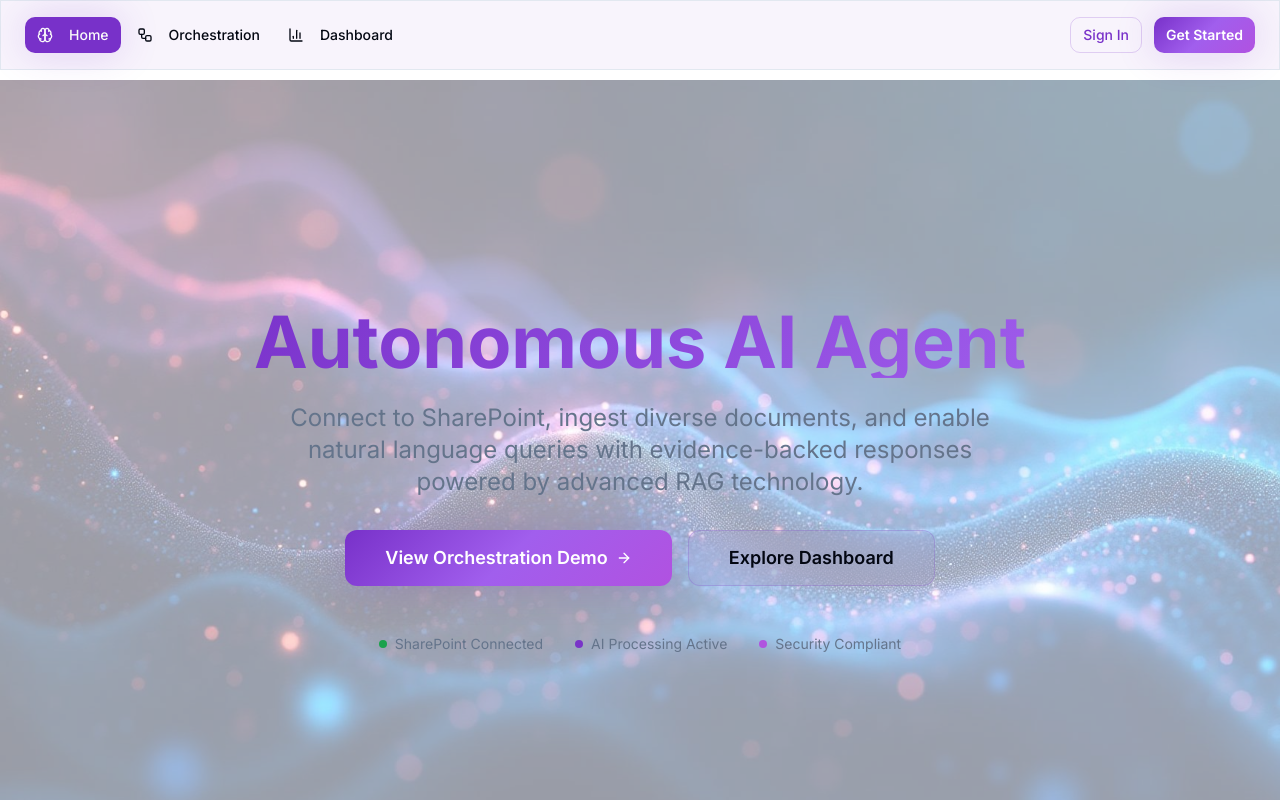
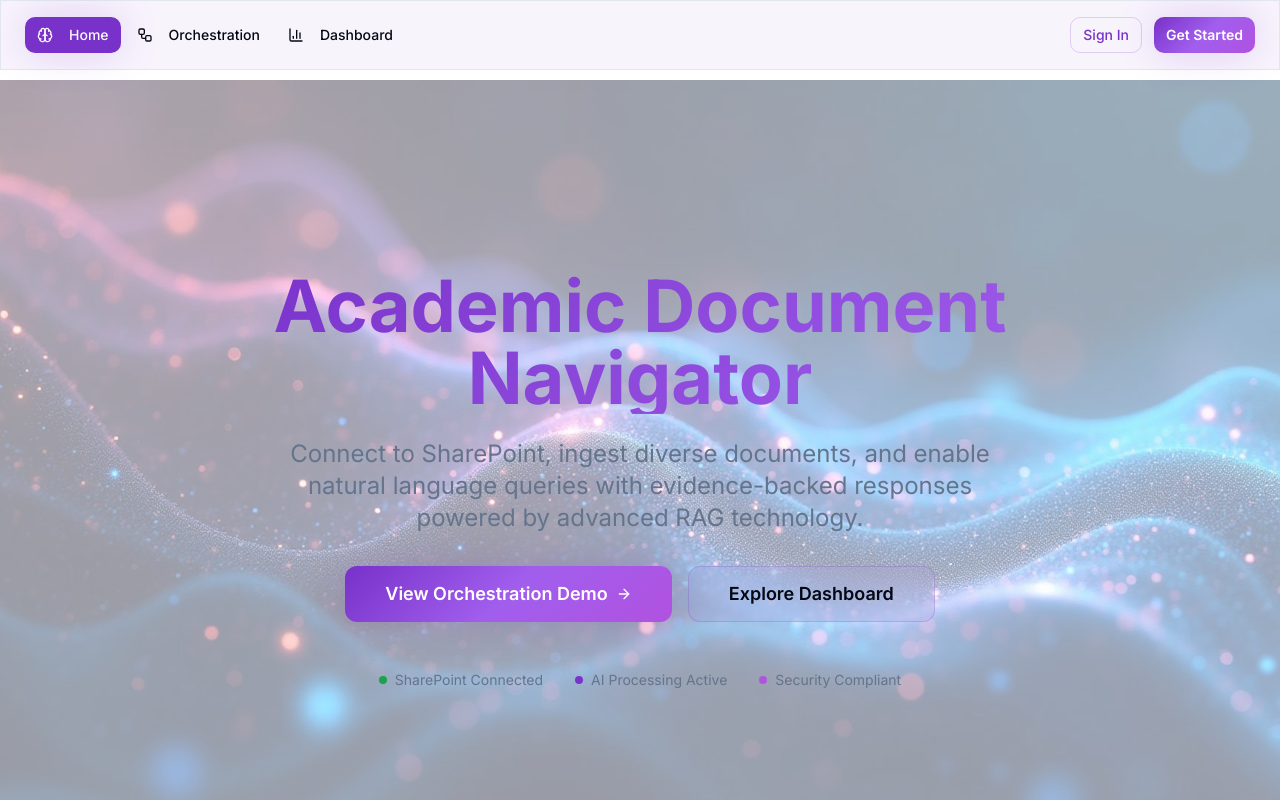
Before and after one commit to gshafd/ryze-insight-aid, a React (Vite) app: page / in a window 1280 px wide. Shown: the top 800 px of the page. Built offline with nearby package versions, Linux system fonts and the light colour scheme.

Commit message:
Rename application name
Change the application name from "Autonomous AI Agent" to "Academic Document Navigator".

```diff
--- a/index.html
+++ b/index.html
@@ -6,8 +6,8 @@
     <link rel="preconnect" href="https://fonts.googleapis.com">
     <link rel="preconnect" href="https://fonts.gstatic.com" crossorigin>
     <link href="https://fonts.googleapis.com/css2?family=Inter:wght@300;400;500;600;700;800;900&display=swap" rel="stylesheet">
-    <title>AI Agent Workflow Platform</title>
-    <meta name="description" content="Autonomous AI agent for SharePoint document ingestion and intelligent query processing" />
+    <title>Academic Document Navigator</title>
+    <meta name="description" content="Academic Document Navigator for SharePoint document ingestion and intelligent query processing" />
     <meta name="author" content="Lovable" />
 
     <meta property="og:title" content="AI Agent Workflow Platform" />
--- a/src/pages/Home.tsx
+++ b/src/pages/Home.tsx
@@ -41,7 +41,7 @@ const Home = () => {
           <div className="relative z-10 container mx-auto px-6 text-center">
             <div className="max-w-4xl mx-auto">
               <h1 className="text-5xl md:text-7xl font-bold mb-6 gradient-text animate-float">
-                Autonomous AI Agent
+                Academic Document Navigator
                 <br />
                 <span className="text-4xl md:text-6xl"></span>
               </h1>
```
